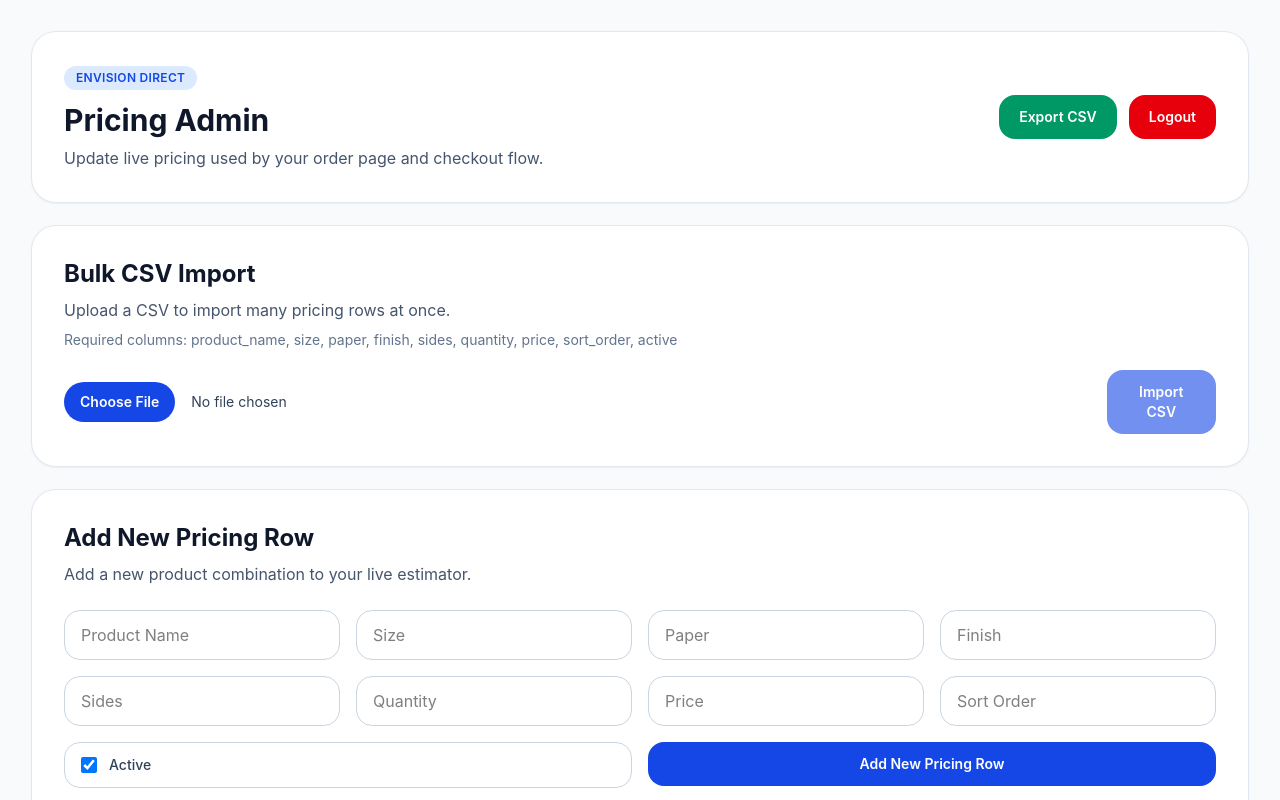
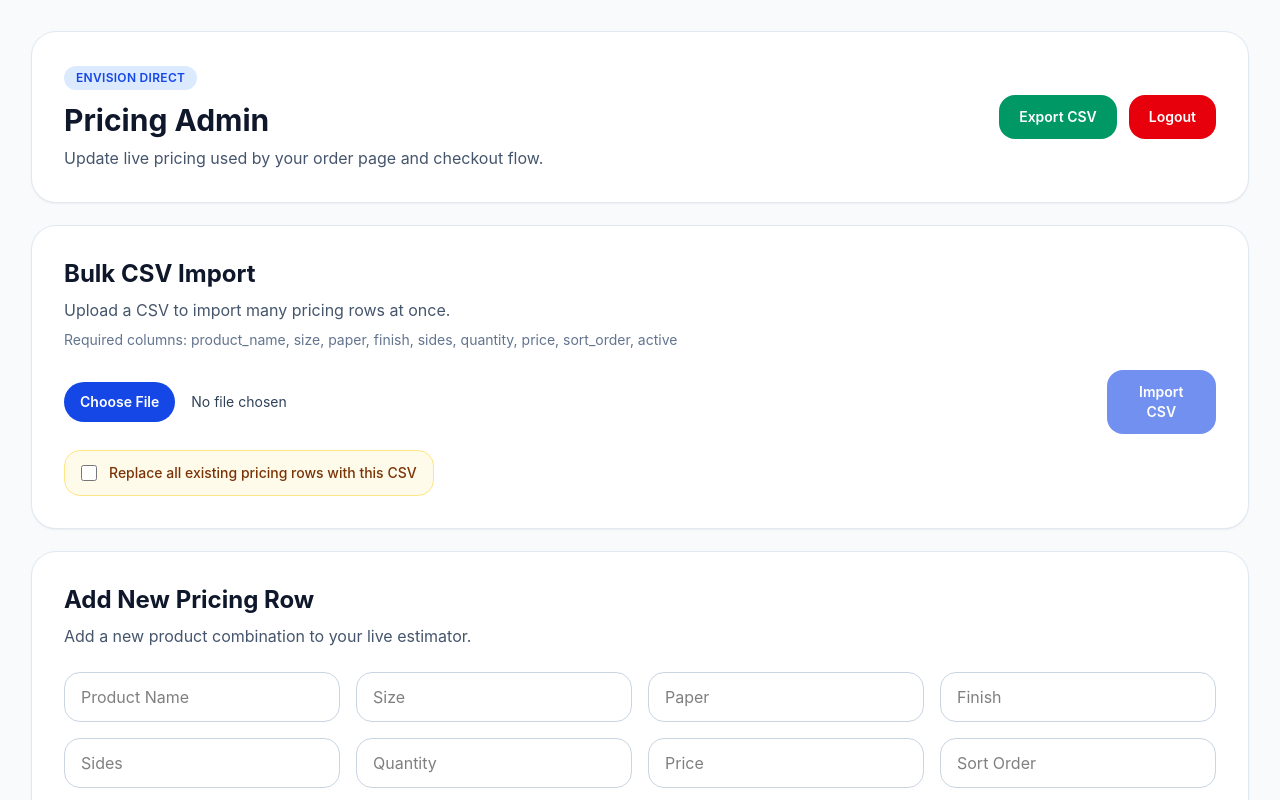
Before and after one commit to deworkenj-envision/Version-25a, a Next.js app: page /admin/pricing in a window 1280 px wide. Shown: the top 800 px of the page. Built offline with nearby package versions, Linux system fonts and the light colour scheme; no server answers.

Commit message:
Update page.js

```diff
--- a/app/admin/pricing/page.js
+++ b/app/admin/pricing/page.js
@@ -29,6 +29,7 @@ export default function AdminPricingPage() {
 
   const [form, setForm] = useState(emptyForm);
   const [csvFile, setCsvFile] = useState(null);
+  const [replaceExisting, setReplaceExisting] = useState(false);
 
   const createFormRef = useRef(null);
 
@@ -172,12 +173,26 @@ export default function AdminPricingPage() {
 
       const text = await csvFile.text();
 
+      if (replaceExisting) {
+        const confirmed = window.confirm(
+          "Replace all existing pricing rows with this CSV?\n\nThis will delete all current pricing rows first."
+        );
+
+        if (!confirmed) {
+          setImporting(false);
+          return;
+        }
+      }
+
       const res = await fetch("/api/admin/import-pricing-csv", {
         method: "POST",
         headers: {
           "Content-Type": "application/json",
         },
-        body: JSON.stringify({ csvText: text }),
+        body: JSON.stringify({
+          csvText: text,
+          replaceExisting,
+        }),
       });
 
       const data = await res.json();
@@ -187,7 +202,11 @@ export default function AdminPricingPage() {
       }
 
       setCsvFile(null);
-      setMessage(`CSV import complete. Imported ${data.insertedCount} row(s).`);
+      setMessage(
+        replaceExisting
+          ? `CSV replace import complete. Replaced pricing with ${data.insertedCount} row(s).`
+          : `CSV import complete. Imported ${data.insertedCount} row(s).`
+      );
       await loadPricing();
     } catch (err) {
       console.error(err);
@@ -212,9 +231,7 @@ export default function AdminPricingPage() {
         try {
           const data = await res.json();
           errorMessage = data?.error || errorMessage;
-        } catch {
-          // ignore json parse failure
-        }
+        } catch {}
         throw new Error(errorMessage);
       }
 
@@ -434,6 +451,18 @@ export default function AdminPricingPage() {
               {importing ? "Importing..." : "Import CSV"}
             </button>
           </div>
+
+          <label className="mt-4 inline-flex items-center gap-3 rounded-2xl border border-amber-200 bg-amber-50 px-4 py-3">
+            <input
+              type="checkbox"
+              checked={replaceExisting}
+              onChange={(e) => setReplaceExisting(e.target.checked)}
+              className="h-4 w-4"
+            />
+            <span className="text-sm font-medium text-amber-900">
+              Replace all existing pricing rows with this CSV
+            </span>
+          </label>
         </div>
 
         <div
```
